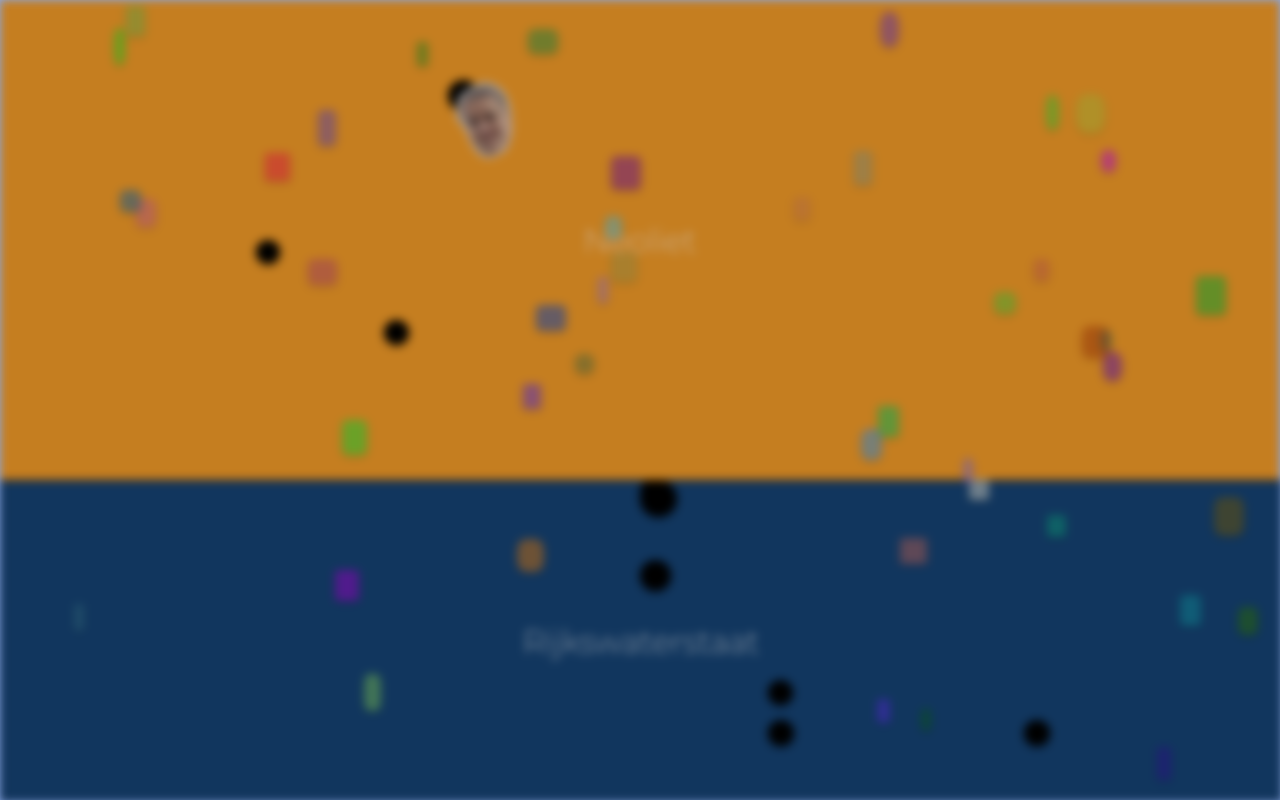
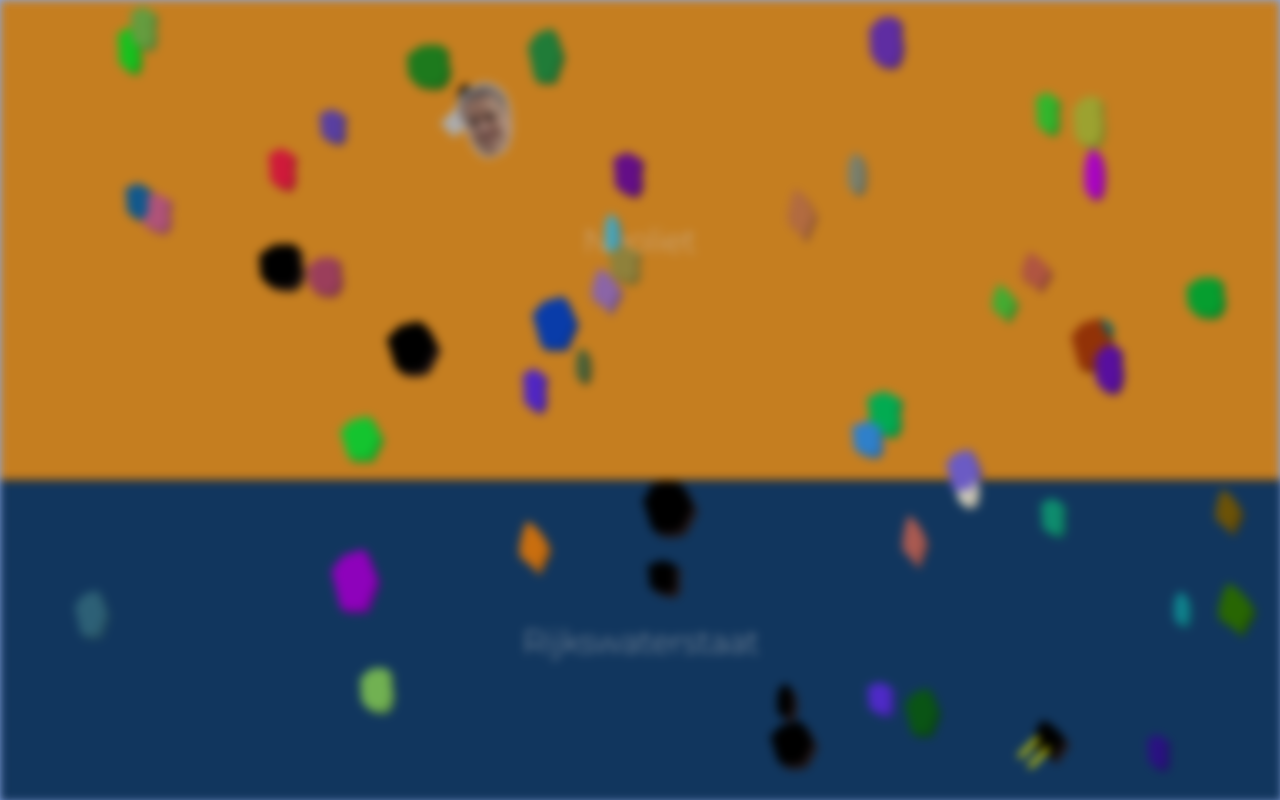
Before and after one commit to tarthim/tarthim.github.io, a plain HTML site: page finished/michelle.html in a window 1280 px wide. Drawn offline with Linux system fonts and the light colour scheme.

Commit message:
Add boulder confetti and boulder shadows

```diff
--- a/finished/michelle.css
+++ b/finished/michelle.css
@@ -14,6 +14,8 @@ body, html {
     margin: 0;
 
     font-family: 'Montserrat', sans-serif;
+
+    user-select: none;
 }
 
 body {
@@ -110,8 +112,7 @@ position: absolute;
   /* Adjust these styles to achieve the desired appearance */
   background-color: #e5ff00; /* Adjust the background color as needed */
   border-radius: 50%; /* Adjust the border radius for a circular shape */
-box-shadow: 0 2px 4px rgba(0, 0, 0, 0.3); /* Add a box shadow for depth */
-opacity: 0.5;
+  box-shadow: 0px 20px 40px rgba(0, 0, 0, 1); /* Add a box shadow for depth */
 }
 
 .boulder-fixed {
@@ -124,10 +125,14 @@ opacity: 0.5;
 .confetti {
   width: 30px;
   height: 30px;
-  background-color: #ffd700; /* Yellow color */
-  clip-path: polygon(50% 0%, 61% 35%, 98% 35%, 68% 57%, 79% 91%, 50% 70%, 21% 91%, 32% 57%, 2% 35%, 39% 35%);
+  clip-path: polygon(50% 0%, 61% 35%, 98% 35%, 68% 57%, 79% 91%, 50% 70%, 21% 91%, 32% 57%, 2% 35%, 39% 35%); /*Star shaped*/
   position: absolute;
-  animation: confetti-fall 5s linear forwards;
+}
+
+.confetti-boulder {
+  width: 30px;
+  height: 30px;
+  position: absolute;
 }
 
 @keyframes confetti-fall {
@@ -153,3 +158,21 @@ opacity: 0.5;
 .finish-text .sub {
   font-size: 0.5em;
 }
+
+.boulder-indicator {
+  width: 10px;
+  height: 15px;
+  background: purple;
+  position: absolute;
+  z-index: 40;
+  background: yellow;
+  rotate: 45deg;
+  scale: 0.5;
+  padding-top: 40px;
+}
+
+.boulder-indicator.end {
+  width: 40px;
+  height: 20px;
+  background: lightgray;
+}
--- a/finished/michelle.js
+++ b/finished/michelle.js
@@ -14,6 +14,14 @@ const fixedPositions = [
   { left: 35, top: 10 },
 ];
 
+const randomBoulderShapes = [
+  'polygon(50% 0%, 83% 12%, 77% 31%, 80% 57%, 68% 74%, 43% 70%, 21% 60%, 21% 41%, 17% 12%)',
+  'polygon(39% 0, 57% 8%, 75% 24%, 89% 44%, 61% 86%, 43% 70%, 21% 60%, 21% 41%, 29% 18%)',
+  'polygon(30% 11%, 75% 0%, 100% 50%, 75% 100%, 25% 100%, 5% 36%)',
+  'polygon(6% 30%, 24% 17%, 37% 9%, 73% 8%, 85% 15%, 83% 32%, 89% 60%, 81% 83%, 66% 94%, 36% 92%, 20% 86%, 9% 73%)',
+  'polygon(40% 9%, 53% 16%, 60% 39%, 60% 64%, 55% 85%, 35% 91%, 23% 77%, 22% 46%, 26% 24%)'
+];
+
 // Generate a boulder div
 const createBoulder = () => {
   // Create a new div element
@@ -23,8 +31,8 @@ const createBoulder = () => {
   boulder.className = 'boulder';
 
   // Set the dimensions of the boulder
-  const width = getRandomNumber(10, 30); // Adjust the range as needed
-  const height = getRandomNumber(20, 40); // Adjust the range as needed
+  const width = getRandomNumber(30, 50); // Adjust the range as needed
+  const height = getRandomNumber(40, 60); // Adjust the range as needed
   boulder.style.width = width + 'px';
   boulder.style.height = height + 'px';
 
@@ -34,6 +42,10 @@ const createBoulder = () => {
 
   // Set a background color or image to represent the boulder
   boulder.style.backgroundColor = getRandomColor(); // Adjust the color as needed
+
+  // Set a random shape for the boulder
+  const shape = randomBoulderShapes[getRandomNumber(0, randomBoulderShapes.length - 1)];
+  boulder.style.clipPath = shape;
 
   // Return the created boulder element
   return boulder;
@@ -64,7 +76,18 @@ const initBoulderWall = () => {
   const wallWidth = boulderWall.offsetWidth;
   const wallHeight = boulderWall.offsetHeight;
 
-  const boulderCount = 45;
+  // Set boulder count depending on view port size
+
+  // Get width of screen
+  const screenWidth = window.innerWidth;
+
+  if (screenWidth < 800) {
+    var boulderCount = 20;
+  }
+  else {
+    var boulderCount = 45;
+  }
+
   for (let i = 0; i < boulderCount; i++) {
       let b = createBoulder();
       boulderWall.appendChild(b);
@@ -81,6 +104,18 @@ const initBoulderWall = () => {
       b.style.transformOrigin = 'top left';
       b.style.transform = `scale(${scaleX}, ${scaleY}) translate(${l}px, ${t}px)`;
       b.style.position = 'absolute';
+
+      b.style.zIndex = '20';
+
+      // Duplicate b
+      let b2 = b.cloneNode(true);
+      // Move b2 10 px to the right and 10px down
+      b2.style.transform = `scale(${scaleX}, ${scaleY}) translate(${l + 4}px, ${t + 4}px)`;
+      // Make b2 70% darker
+      b2.style.filter = 'brightness(80%)';
+      // Move b2 behind b
+      b2.style.zIndex = '10';
+      boulderWall.appendChild(b2);
   }
 }
 
@@ -88,23 +123,69 @@ const initBoulderWall = () => {
 function positionFixedItems() {
   const boulderWall = document.getElementById('boulder-wall');
 
+  // Get width of wall
+  const wallWidth = boulderWall.offsetWidth;
+  const wallHeight = boulderWall.offsetHeight;
+  // Calculate the scaling factor for the boulder
+  const scaleX = wallWidth / boulderWall.offsetWidth;
+  const scaleY = wallHeight / boulderWall.offsetHeight;
+
   fixedPositions.forEach((position) => {
     const boulder = document.createElement('div');
     boulder.className = 'boulder-fixed';
     boulder.style.left = position.left + '%';
     boulder.style.top = position.top + '%';
 
-    const size = getRandomNumber(20, 40);
+    const size = getRandomNumber(40, 60);
     boulder.style.width = size + 'px';
     boulder.style.height = size + 'px';
 
+    // Set a random shape for the boulder
+    const shape = randomBoulderShapes[getRandomNumber(0, randomBoulderShapes.length - 1)];
+    boulder.style.clipPath = shape;
+    boulder.style.zIndex = '20';
+
     boulderWall.appendChild(boulder);
+
+    // Duplicate boulder
+    let boulderShadow = boulder.cloneNode(true);
+
+    // Move b2 10px left and down
+    boulderShadow.style.left = 'calc(' + position.left + '%' + ' + 5px)';
+    boulderShadow.style.top = 'calc(' + position.top  + '%' + ' + 5px)';
+
+    // Make b2 70% darker
+    boulderShadow.style.backgroundColor = 'rgb(45, 30, 30)';
+
+    // Move b2 behind b
+    boulderShadow.style.zIndex = '10';
+
+    boulderWall.appendChild(boulderShadow);
   });
+
+  // Add start indicators
+  const startIndicatorFirst = document.createElement('div');
+  startIndicatorFirst.className = 'boulder-indicator';
+  startIndicatorFirst.style.left = fixedPositions[0].left + '%';
+  startIndicatorFirst.style.top = fixedPositions[0].top + '%';
+  boulderWall.appendChild(startIndicatorFirst);
+
+  const startIndicatorSecond = document.createElement('div');
+  startIndicatorSecond.className = 'boulder-indicator';
+  startIndicatorSecond.style.left = 'calc(' + fixedPositions[0].left + '%' + ' + 10px)';
+  startIndicatorSecond.style.top = 'calc(' + fixedPositions[0].top  + '%' + ' + 10px)';
+  boulderWall.appendChild(startIndicatorSecond);
+
+  // Add end indicator to last boulder
+  const endIndicator = document.createElement('div');
+  endIndicator.className = 'boulder-indicator end';
+  endIndicator.style.left = 'calc(' + fixedPositions[fixedPositions.length - 1].left + '%' + ' - 10px)';
+  endIndicator.style.top = 'calc(' + fixedPositions[fixedPositions.length - 1].top + '%' + ' + 10px)';
+  boulderWall.appendChild(endIndicator);
 }
 
 
 // Generate michelle moving around
-
 class MovableObject {
   constructor() {
     this.element = document.getElementById('moving-object');
@@ -157,7 +238,6 @@ class MovableObject {
   }
 
   finishAnimation() {
-      console.log('Animation is finished');
     animateConfetti();
     // Small timeout before blur
     setTimeout(() => {
@@ -167,17 +247,40 @@ class MovableObject {
   }
 }
 
-function createConfetti() {
+function createConfetti(isBoulder = false) {
   const confettiContainer = document.getElementById('michelle-app');
 
   // Create a confetti element
   const confetti = document.createElement('div');
-  confetti.classList.add('confetti');
 
   // Set a random position for the confetti element
   const randomX = Math.random() * window.innerWidth;
   confetti.style.left = randomX + 'px';
   confetti.style.top = '-10px';
+
+  // Set the texture as the background image of the div
+  confetti.style.backgroundColor = getRandomColor();
+
+  // Set a random animation: confetti-fall XXs linear forwards length
+  const randomDuration = Math.random() * 5 + 5; // Adjust the range as needed
+  confetti.style.animation = `confetti-fall ${randomDuration}s linear forwards`;
+
+  if (isBoulder) {
+    confetti.classList.add('confetti-boulder');
+
+    // Set random width and height between 10 en 50 pixels
+    const randomWidth = getRandomNumber(40, 60); // Adjust the range as needed
+    confetti.style.width = randomWidth + 'px';
+    const randomHeight = getRandomNumber(30, 50); // Adjust the range as needed
+    confetti.style.height = randomHeight + 'px';
+
+    // Set a random shape for the boulder
+    const shape = randomBoulderShapes[getRandomNumber(0, randomBoulderShapes.length - 1)];
+    confetti.style.clipPath = shape;
+
+  } else {
+    confetti.classList.add('confetti');
+  }
 
   // Add the confetti element to the container
   confettiContainer.appendChild(confetti);
@@ -185,12 +288,15 @@ function createConfetti() {
   // Remove the confetti element after it falls out of the screen
   setTimeout(() => {
     confetti.remove();
-  }, 7000); // Adjust the duration as needed
+  }, 10000); // Adjust the duration as needed
 }
 
 function animateConfetti() {
   setInterval(() => {
+    // Create confetti
     createConfetti();
+    // Create boulder confetti
+    createConfetti(true);
   }, 100); // Adjust the interval as needed
 }
 
```
Lines whose indentation alone changed are shown as unchanged.
